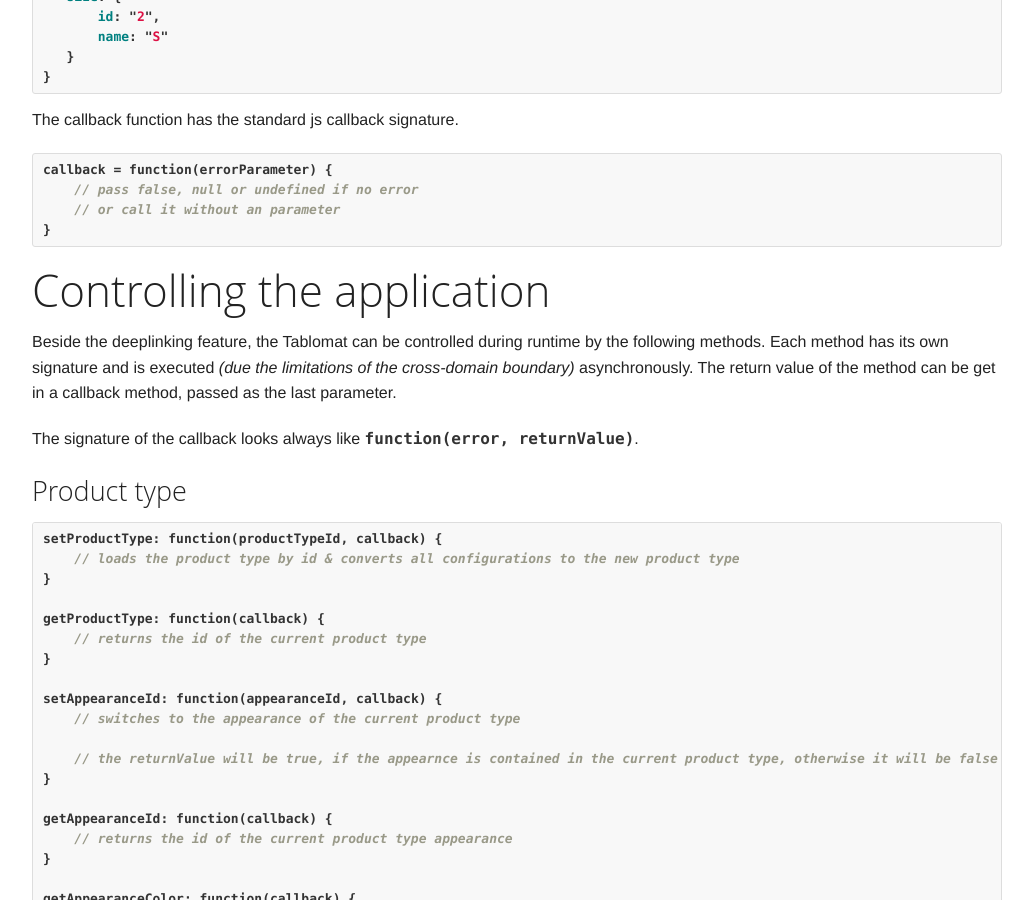
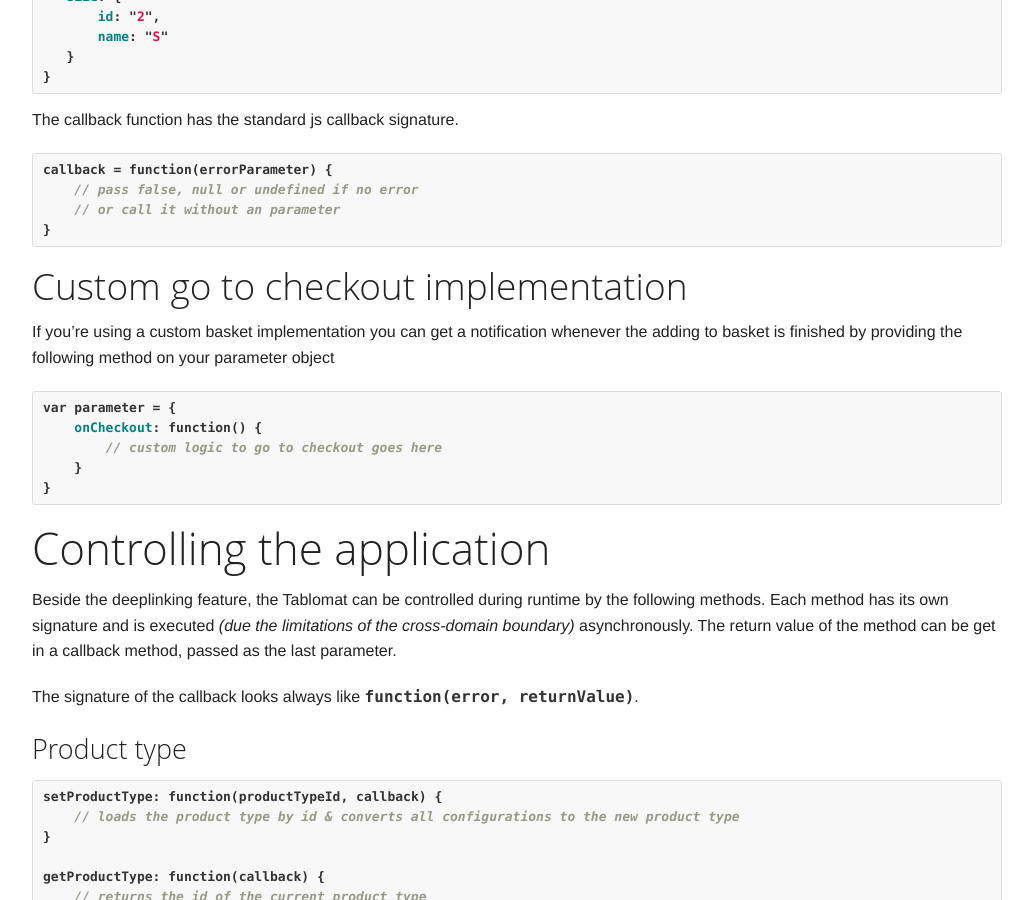
Before and after one commit to spreadshirt/apps, a Jekyll site: the page built from tablomat.md, in a window 1280 px wide and 900 px high, scrolled down 3928 px. Shown: the whole window, without its empty margins (123-1156 px from the left). Built offline with Jekyll 4.4.1, drawn with Linux system fonts in a browser that asks for light colours; Markdown is read by kramdown in place of the engine named in the settings.

Commit message:
added documentation about custom go to checkout function

````diff
--- a/tablomat.md
+++ b/tablomat.md
@@ -215,6 +215,20 @@ callback = function(errorParameter) {
 }
 ```
 
+Custom go to checkout implementation
+---
+
+If you're using a custom basket implementation you can get a notification whenever the adding
+to basket is finished by providing the following method on your parameter object
+
+```js
+var parameter = {
+    onCheckout: function() {
+        // custom logic to go to checkout goes here
+    }
+}
+```
+
 Controlling the application
 ===
 
````
